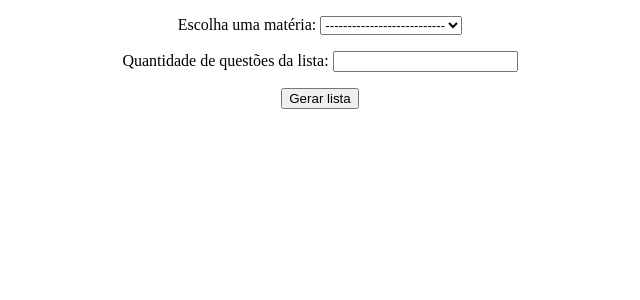
After one commit to gimtenso/listando-project, a Django app: template main/templates/main/sucesso.html in a window 1280 px wide. The commit adds this page. Shown: the top 300 px of the page, without its empty margins (320-960 px from the left). Run offline with Django 4.2, Linux system fonts and the light colour scheme; the template is opened without the code that fills it, so the values that code supplies are empty.

Commit message:
Add files via upload

```diff
--- a/main/templates/main/index.html
+++ b/main/templates/main/index.html
@@ -20,7 +20,7 @@
         <li class="nav-item">
           <a class="nav-link" href="/logout">Logout</a>
         </li>
-
+          <a href="/sucesso">Página inicial</a>
         {% else %}
 
         <li class="nav-item">
--- /dev/null
+++ b/main/templates/main/sucesso.html
@@ -0,0 +1,35 @@
+<!DOCTYPE html>
+<html lang="pt-br">
+	<head>
+		<meta charset='utf-8'>
+		<title>Listando</title>
+
+	</head>
+
+	<body>
+
+		<!--Register-->
+		<div align="center">
+			<!--<p> <a href="/profile">Meu Perfil</a> </p>-->
+			<p></p>
+			<p></p>
+			<p>
+				<label for="id_tema">Escolha uma matéria:</label>
+				<select name="tema" required id="id_tema"> ==$0
+					<option value selected> --------------------------- </option>
+					<option value="Hist">História</option>
+					<option value="Port">Português</option>
+				</select>
+			</p>
+			<p>
+				<label for="id_tema">Quantidade de questões da lista:</label>
+				<input type="int" name="quantidade" required id="id_tema">
+			</p>
+
+			<button type="submit">Gerar lista</button>
+
+		</div>
+
+	</body>
+
+</html>
```
